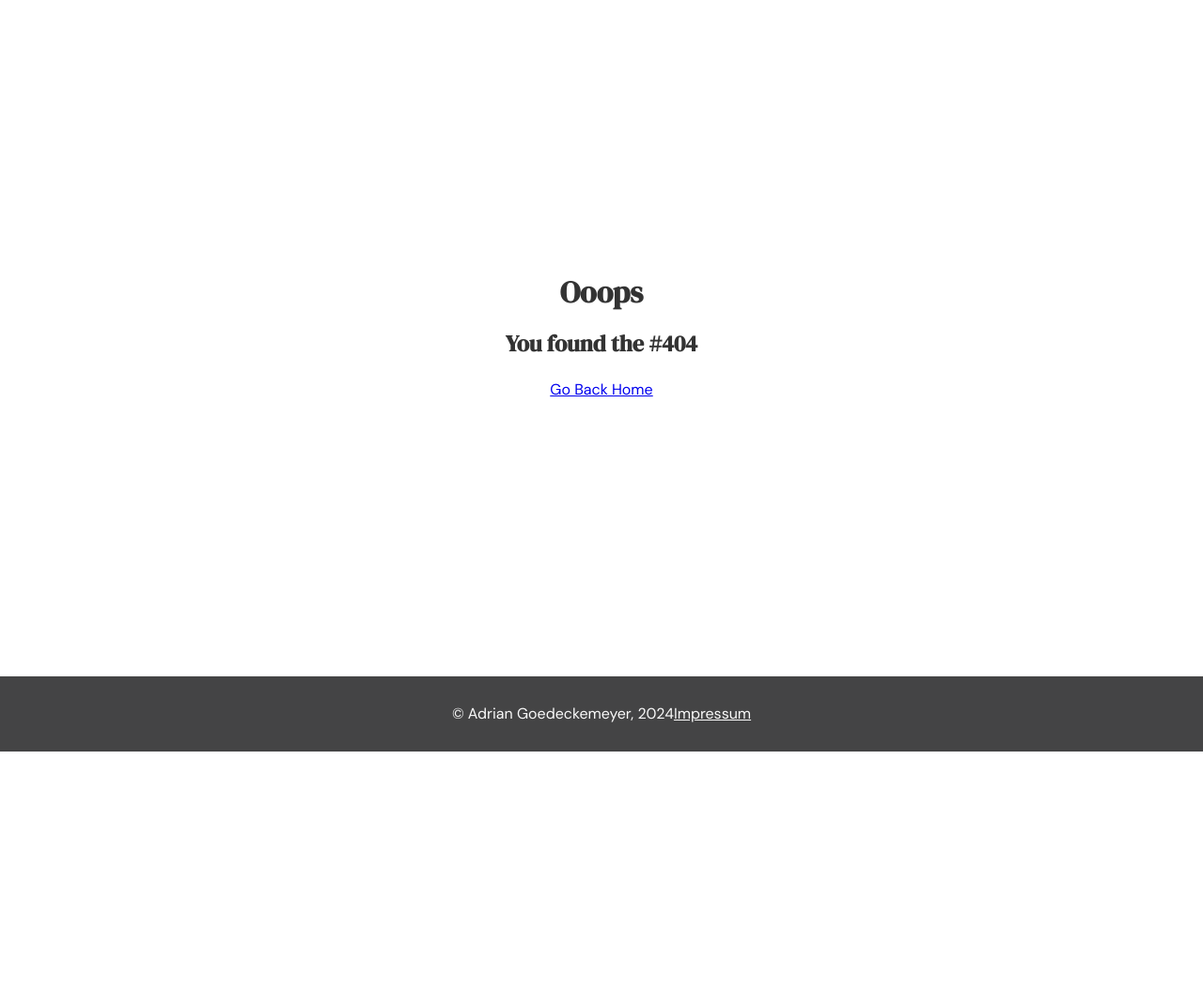
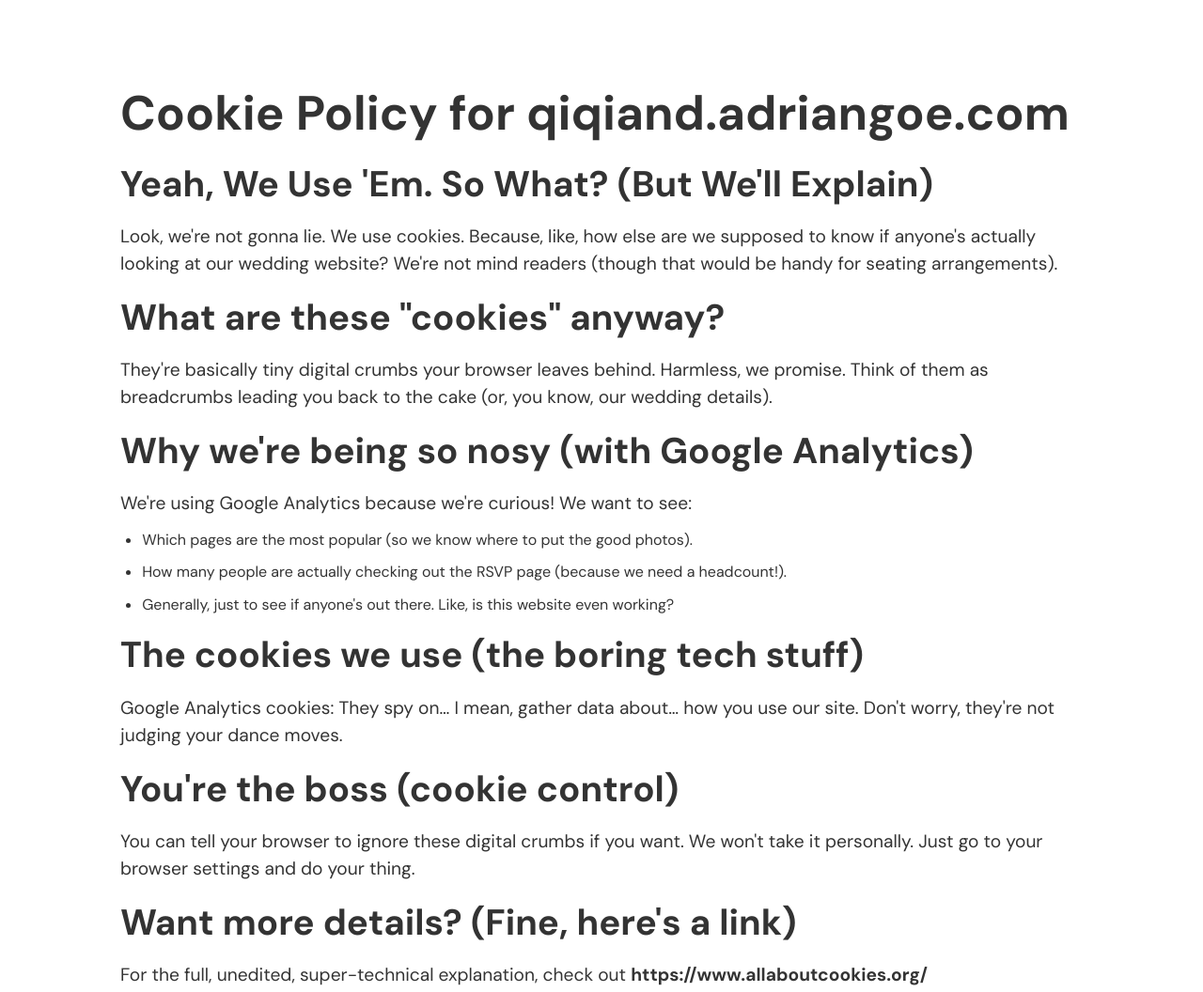
Before and after one commit to adriangoe/adriangoecom, a Gatsby site: page /cookie_policy in a window 1280 px wide. Before the commit this address had no page. Shown: the top 1056 px of the page at 94% size. Before the commit the page ends 800 px from the top, so only its background shows below. Built offline with nearby package versions, Linux system fonts and the light colour scheme; Gatsby itself is replaced by a stand-in of ours.

Commit message:
Add various policy pages

```diff
--- a/src/components/Footer.tsx
+++ b/src/components/Footer.tsx
@@ -6,8 +6,7 @@ export default class Footer extends React.Component<{}, {}> {
     return (
       <React.Fragment>
       <div className={styles.footer}>
-        © Adrian Goedeckemeyer, 2024{' '}
-        <a href="/impressum">Impressum</a>
+        <p>© Adrian Goedeckemeyer, 2025 <a href="/impressum">Impressum</a></p>
       </div>
       </React.Fragment>
     )
--- a/src/pages/Index.module.scss
+++ b/src/pages/Index.module.scss
@@ -7,10 +7,12 @@ $break-small: 540px;
   margin: 4em auto;
   min-height: 95vh;
 
+  font-family: 'DM Sans', 'sans-serif';
+
   h2 {
     margin-top: 0.6em;
     margin-bottom: 0.6em;
-    font-family: 'DM Sans', 'sans-serif';
+  font-family: 'DM Sans', 'sans-serif';
     font-size: 3.2em;
     font-weight: 700;
     line-height: 1;
@@ -21,8 +23,22 @@ $break-small: 540px;
     }
   }
 
+  h3 {
+    margin-top: 0.6em;
+    margin-bottom: 0.6em;
+    font-family: 'DM Sans', 'sans-serif';
+    font-size: 2.4em;
+    font-weight: 700;
+    line-height: 1;
+
+    @media (max-width: $break-small) {
+      text-align: center;
+      font-size: 2em;
+    }
+  }
+
   p {
-    font-size: 2em;
+    font-size: 1.2em;
     font-weight: 400;
     line-height: 1.5;
 
@@ -33,7 +49,7 @@ $break-small: 540px;
 
   .wrapper{
     display: inline-block;
-    width: 60%;
+    width: 100%;
     padding-bottom: 1em;
     // border-bottom: 1px solid #bdbdbd;
 
--- /dev/null
+++ b/src/pages/cookie_policy.tsx
@@ -0,0 +1,27 @@
+import * as React from 'react'
+import Layout from '../layouts'
+import Helmet from '../components/SEO'
+import * as styles from '../pages/Index.module.scss'
+
+const CookiePolicyPage = () => (
+  <Layout>
+    <Helmet title='CookiePolicy' />
+    <div className={styles.content}>
+      <div className={styles.wrapper}>
+        <h2>Cookie Policy for <a href="https://qiqiand.adriangoe.com">qiqiand.adriangoe.com</a></h2>
+        <h3>Yeah, We Use 'Em. So What? (But We'll Explain)</h3>
+        <p>Look, we're not gonna lie. We use cookies. Because, like, how else are we supposed to know if anyone's actually looking at our wedding website? We're not mind readers (though that would be handy for seating arrangements).</p><h3>What are these "cookies" anyway?</h3><p>They're basically tiny digital crumbs your browser leaves behind. Harmless, we promise. Think of them as breadcrumbs leading you back to the cake (or, you know, our wedding details).</p><h3>Why we're being so nosy (with Google Analytics)</h3><p>We're using Google Analytics because we're curious! We want to see:</p><ul>
+          <li>Which pages are the most popular (so we know where to put the good photos).</li>
+          <li>How many people are actually checking out the RSVP page (because we need a headcount!).</li>
+          <li>Generally, just to see if anyone's out there. Like, is this website even working?</li>
+        </ul>
+        <h3>The cookies we use (the boring tech stuff)</h3>
+          <p>Google Analytics cookies: They spy on… I mean, gather data about… how you use our site. Don't worry, they're not judging your dance moves.</p>
+        <h3>You're the boss (cookie control)</h3><p>You can tell your browser to ignore these digital crumbs if you want. We won't take it personally. Just go to your browser settings and do your thing.</p><h3>Want more details? (Fine, here's a link)</h3><p>For the full, unedited, super-technical explanation, check out <a href="https://www.allaboutcookies.org/">https://www.allaboutcookies.org/</a></p>
+        <h3>Questions? (We're here to help)</h3><p>If you have any cookie-related existential crises, email us at: <a href="mailto:qiqiandadrian@gmail.com">qiqiandadrian@gmail.com</a></p>
+      </div>
+    </div>
+  </Layout>
+)
+
+export default CookiePolicyPage
```
Also changed, not shown: src/pages/impressum.tsx (+11 -11 lines), src/pages/privacy_policy.tsx (added, +26 -0 lines).
